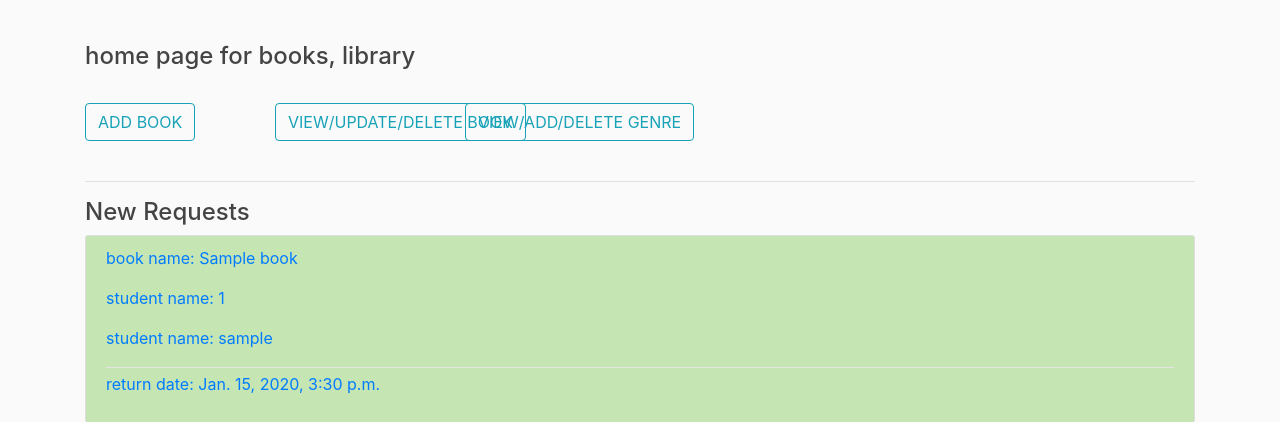
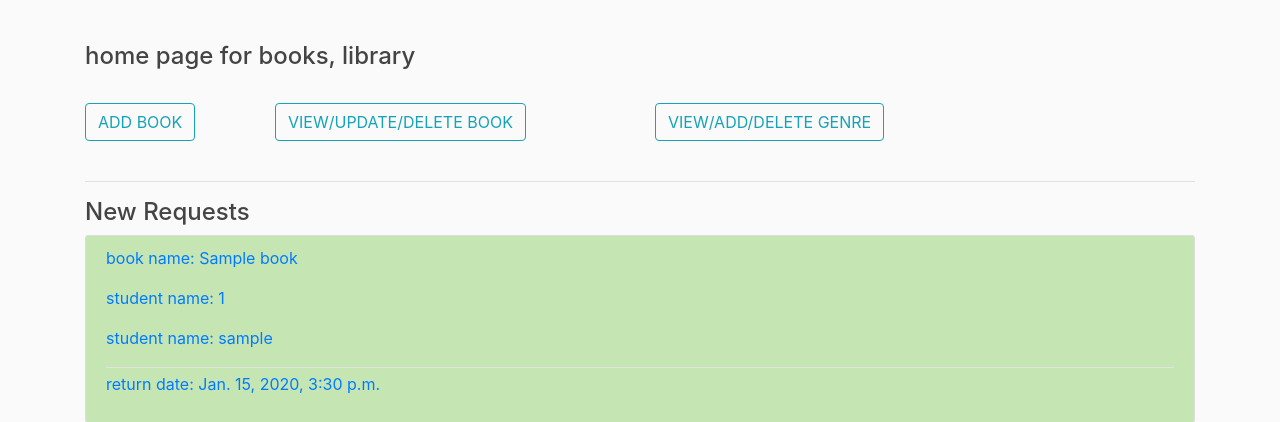
Before and after one commit to UjjwalAggarwal-1/LMS, a Django app: page /librarian_controls/ in a window 1280 px wide. Shown: the part 62-484 px from the top of the page. Run offline with Django 4.2, Linux system fonts and the light colour scheme; a user stored in the database is signed in; tables that the repository leaves empty hold one stand-in row (values such as "Sample post"); some libraries are stand-ins or nearby versions.

Commit message:
minor changes

```diff
--- a/all_books/templates/all_books/librarian_controls.html
+++ b/all_books/templates/all_books/librarian_controls.html
@@ -9,6 +9,7 @@
   <a class="btn btn-outline-info" href="{% url 'add_book' %}" > ADD BOOK </a>
     </div><div class="col-md-2">
   <a class="btn btn-outline-info" href="{% url 'all_books_home' %}">VIEW/UPDATE/DELETE BOOK</a>
+  </div><div class="col-md-2">
   </div><div class="col-md-2">
   <a class="btn btn-outline-info" href="{% url 'all_genre' %}">VIEW/ADD/DELETE GENRE</a>
   </div>
```
Also changed, not shown: 1 other file.
